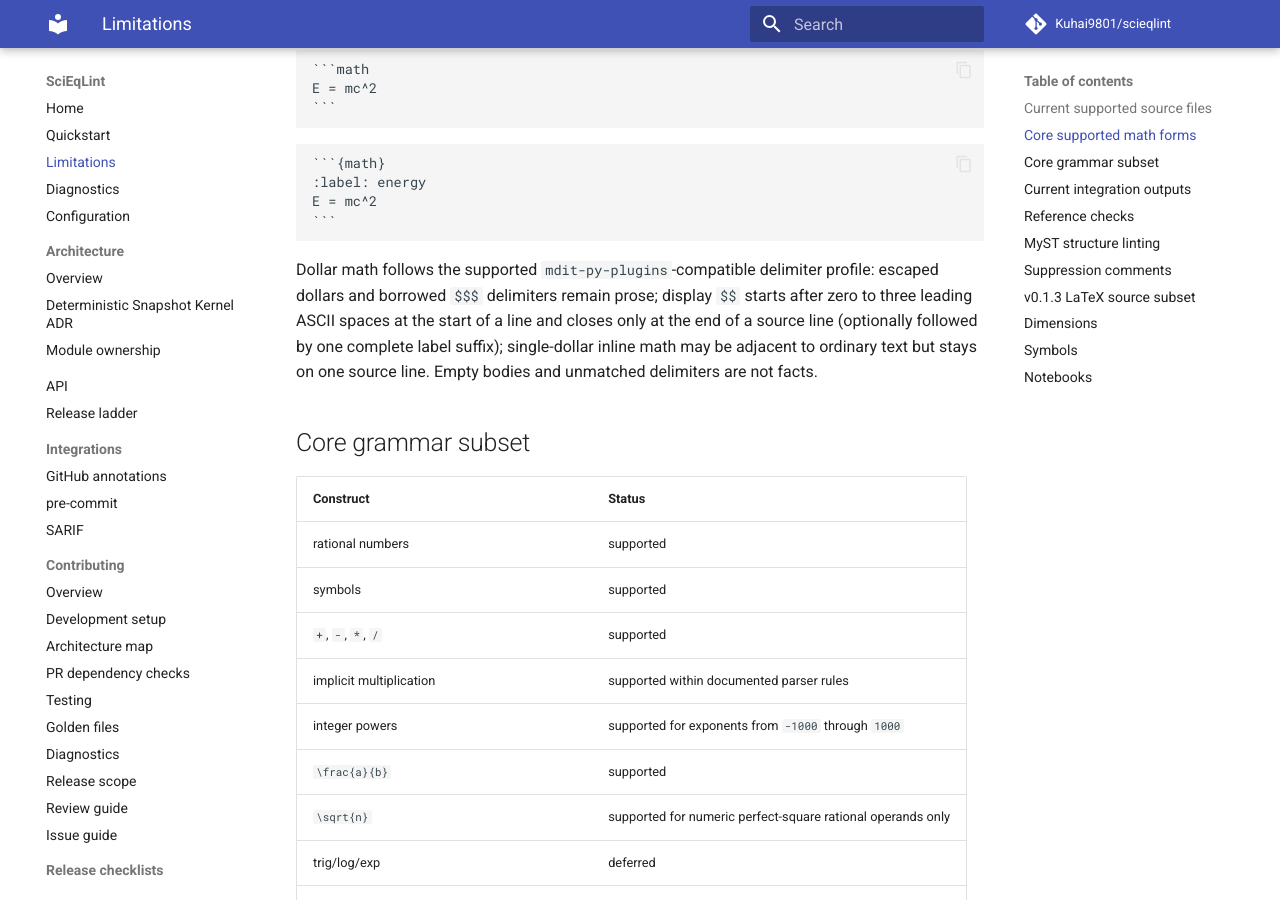
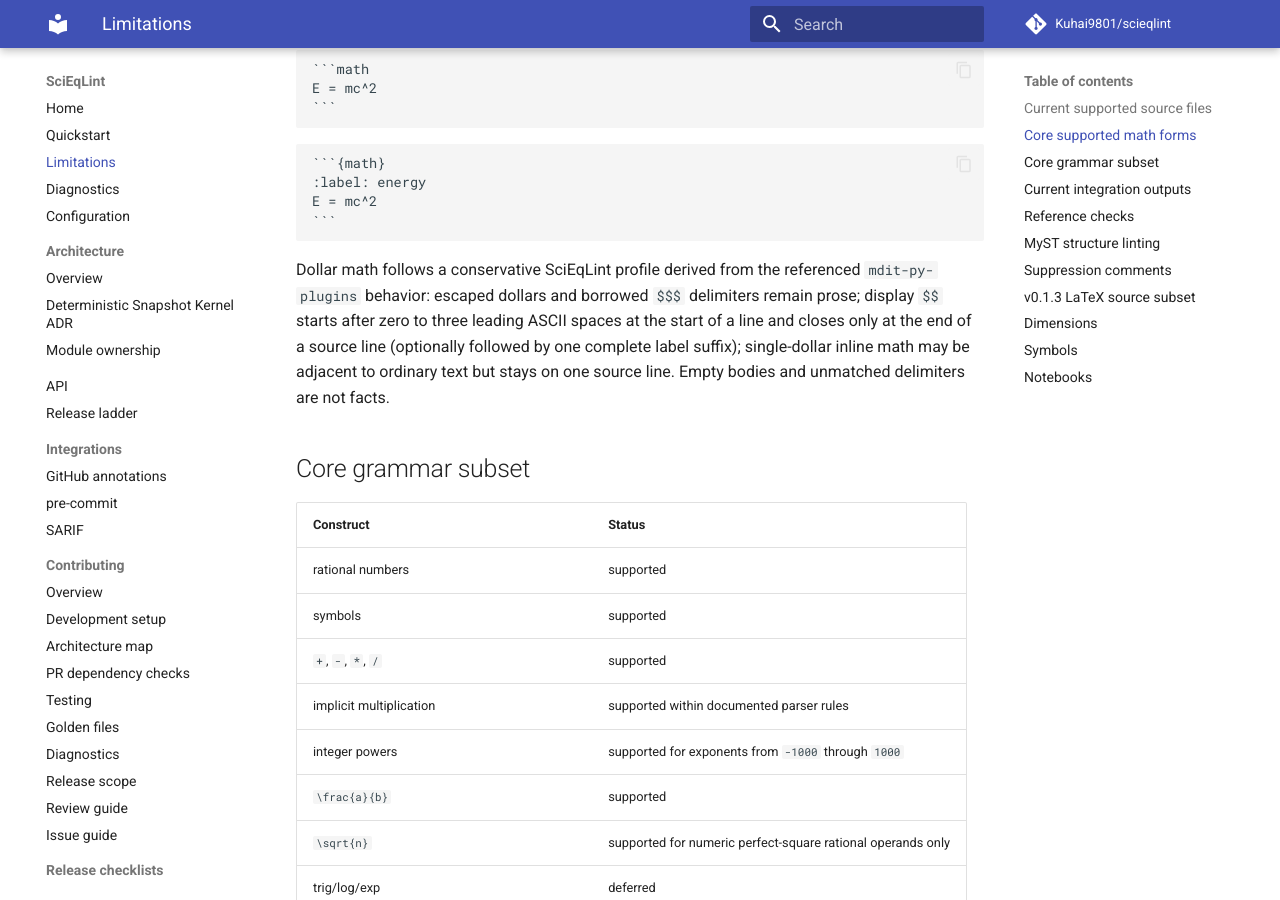
Before and after one commit to 1sgtpepper/scieqlint, an MkDocs documentation site: the page built from docs/limitations.md, in a window 1280 px wide and 900 px high, scrolled down 701 px. Built offline with MkDocs 1.6.1 and Material for MkDocs 9.7.7, drawn with Linux system fonts in a browser that asks for light colours; comment, search, counter and statistics services are not loaded.

Commit message:
docs: state the dollar math profile

`````diff
--- a/docs/limitations.md
+++ b/docs/limitations.md
@@ -33,12 +33,13 @@ E = mc^2
 ```
 ````
 
-Dollar math follows the supported `mdit-py-plugins`-compatible delimiter profile:
-escaped dollars and borrowed `$$$` delimiters remain prose; display `$$` starts
-after zero to three leading ASCII spaces at the start of a line and closes only
-at the end of a source line (optionally followed by one complete label suffix);
-single-dollar inline math may be adjacent to ordinary text but stays on one source
-line. Empty bodies and unmatched delimiters are not facts.
+Dollar math follows a conservative SciEqLint profile derived from the referenced
+`mdit-py-plugins` behavior: escaped dollars and borrowed `$$$` delimiters remain
+prose; display `$$` starts after zero to three leading ASCII spaces at the start
+of a line and closes only at the end of a source line (optionally followed by one
+complete label suffix); single-dollar inline math may be adjacent to ordinary
+text but stays on one source line. Empty bodies and unmatched delimiters are not
+facts.
 
 ## Core grammar subset
 
`````
